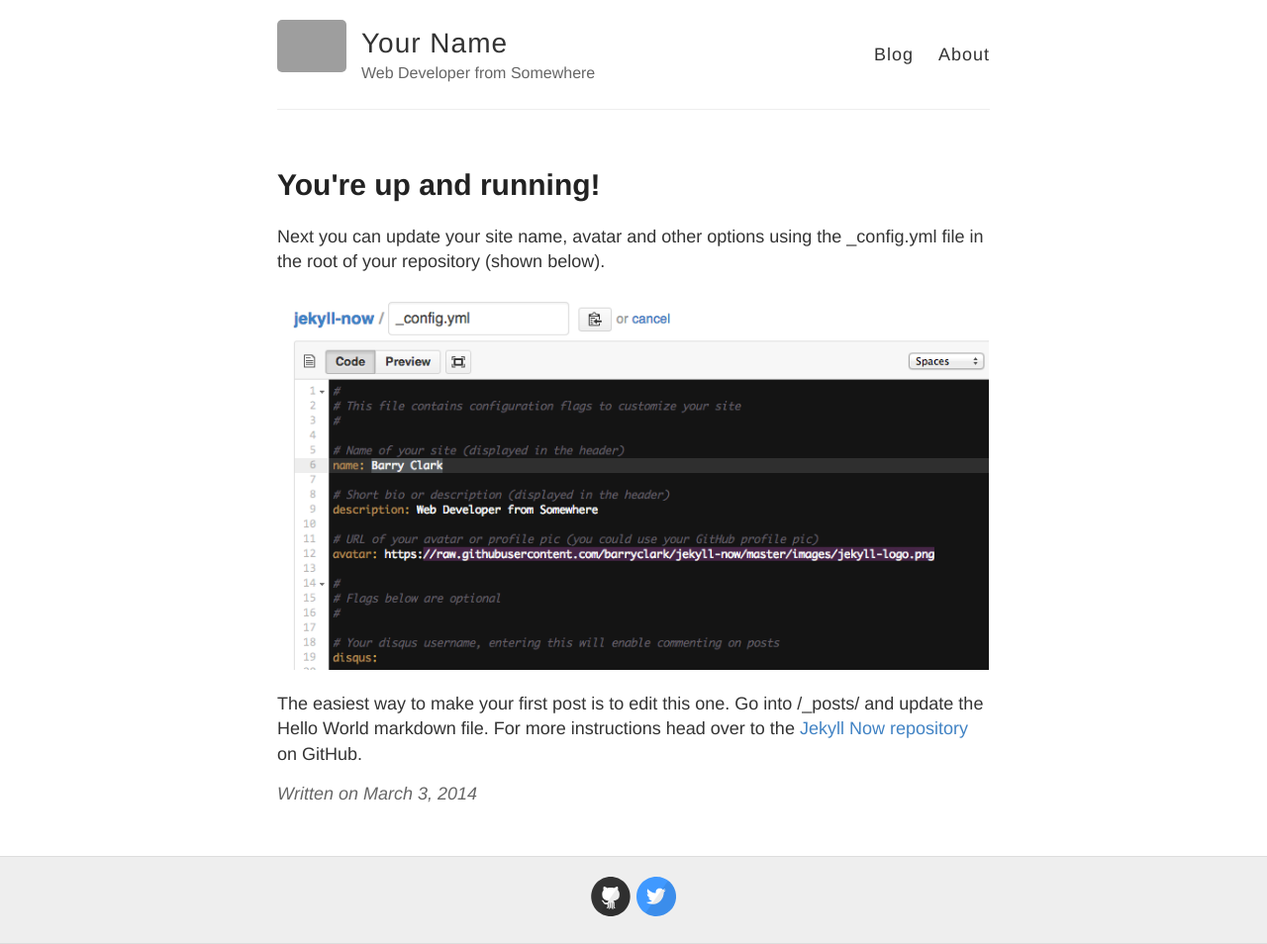
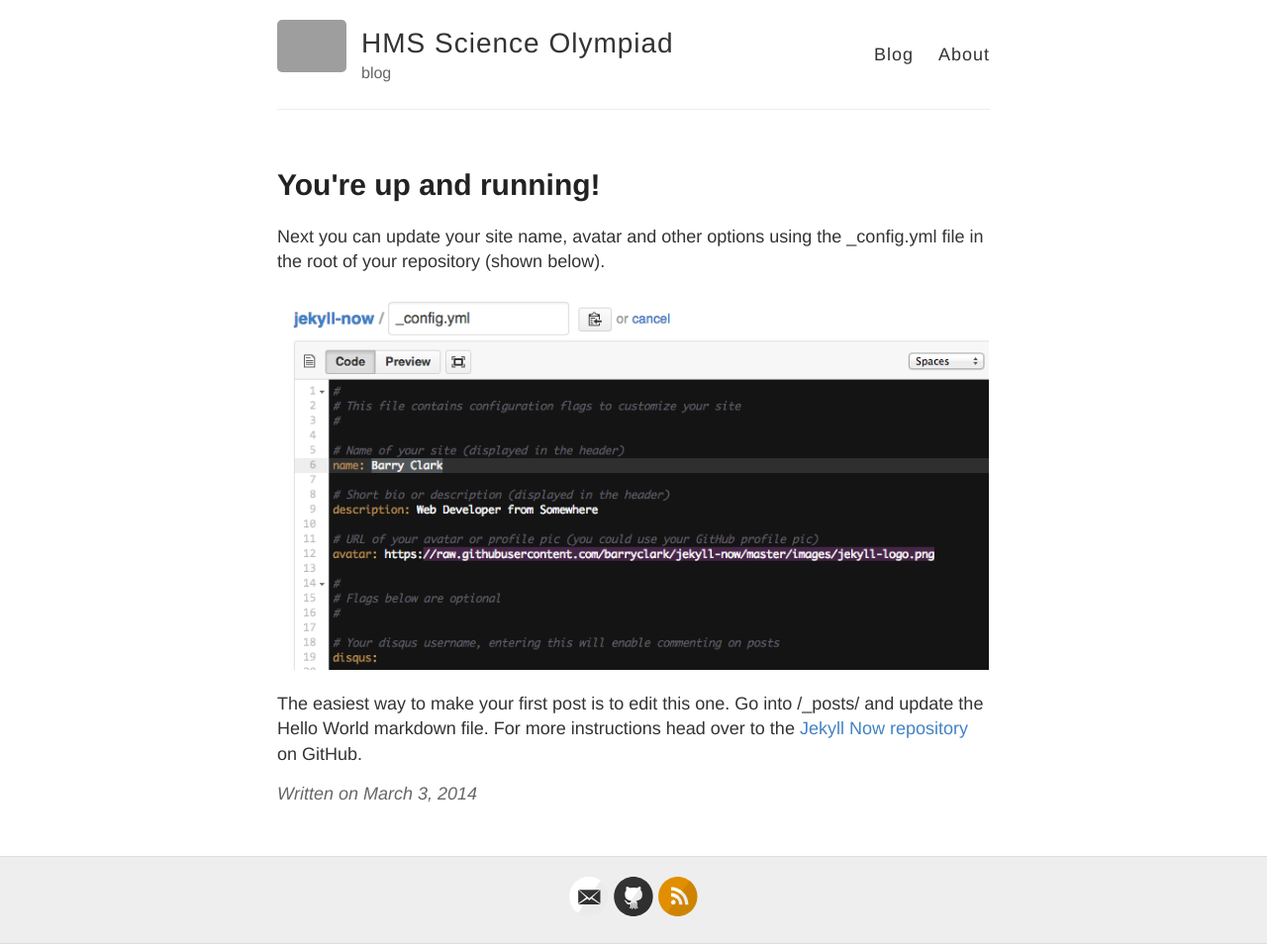
Before and after one commit to HMSSO/scioly-blog, a Jekyll site: the page built from _posts/2014-3-3-Hello-World.md, in a window 1280 px wide. Shown: the whole page at 99% size. Built offline with Jekyll 4.4.1, drawn with Linux system fonts in a browser that asks for light colours; part of the change alters nothing that is shown; grey boxes are pictures that could not be loaded.

Commit message:
Update _config.yml

```diff
--- a/_config.yml
+++ b/_config.yml
@@ -3,10 +3,10 @@
 #
 
 # Name of your site (displayed in the header)
-name: Your Name
+name: HMS Science Olympiad
 
 # Short bio or description (displayed in the header)
-description: Web Developer from Somewhere
+description: blog
 
 # URL of your avatar or profile pic (you could use your GitHub profile pic)
 avatar: https://raw.githubusercontent.com/barryclark/jekyll-now/master/images/jekyll-logo.png
@@ -18,15 +18,15 @@ avatar: https://raw.githubusercontent.com/barryclark/jekyll-now/master/images/je
 # Includes an icon in the footer for each username you enter
 footer-links:
   dribbble:
-  email:
+  email: luke2m+web@hotmail.com
   facebook:
   flickr:
-  github: barryclark/jekyll-now
+  github: luke2m/scioly
   instagram:
   linkedin:
   pinterest:
-  rss: # just type anything here for a working RSS icon
-  twitter: jekyllrb
+  rss: ggg
+  twitter:
   stackoverflow: # your stackoverflow profile, e.g. "users/50476/bart-kiers"
   youtube: # channel/<your_long_string> or user/<user-name>
   googleplus: # anything in your profile username that comes after plus.google.com/
@@ -41,7 +41,7 @@ google_analytics:
 
 # Your website URL (e.g. http://barryclark.github.io or http://www.barryclark.co)
 # Used for Sitemap.xml and your RSS feed
-url:
+url: https://scioly-blog.netlify.app
 
 # If you're hosting your site at a Project repository on GitHub pages
 # (http://yourusername.github.io/repository-name)
```
